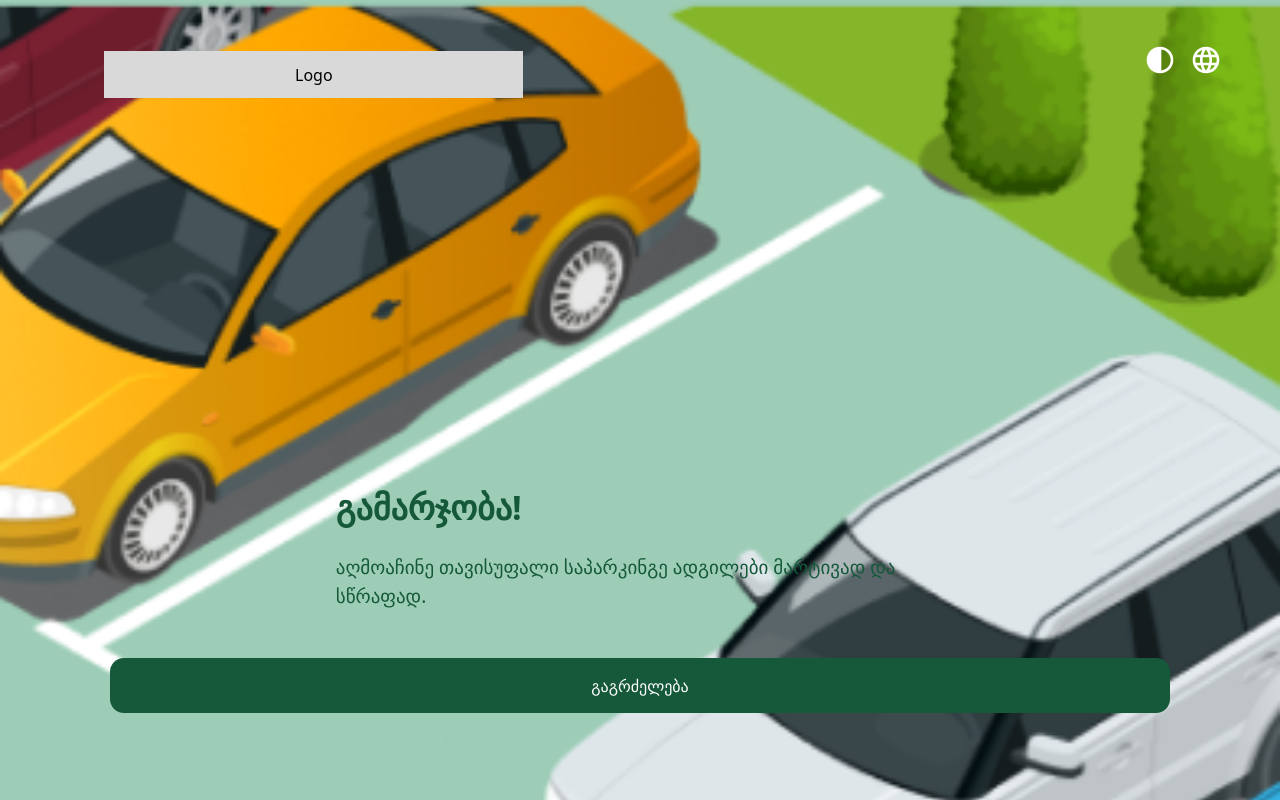
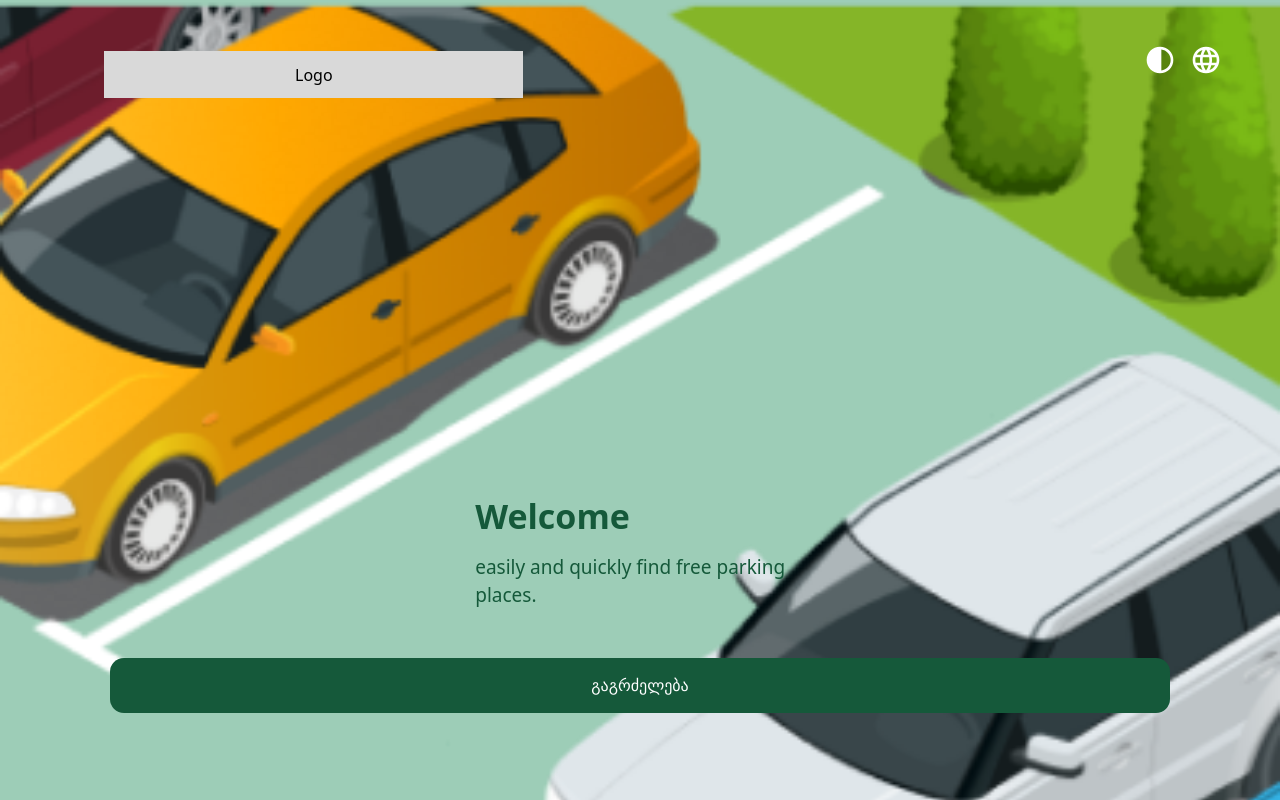
Before and after one commit to chubinaaa/DOER-team2-FE, a Next.js app: page / in a window 1280 px wide. Built offline with nearby package versions, Linux system fonts and the light colour scheme.

Commit message:
chore: implement translation logic

```diff
--- a/src/app/components/WelcomeMessage.tsx
+++ b/src/app/components/WelcomeMessage.tsx
@@ -1,15 +1,17 @@
 "use client";
 
 import React from "react";
+import { useTranslation } from "react-i18next";
 
 const WelcomeMessage = () => {
+    const [t] = useTranslation();
     return (
         <div className="ml-[4%]">
             <h1 className="text-[#15593A] dark:text-white font-bold text-[34px] mb-[3%] transition-colors">
-                გამარჯობა!
+                {t("welcome")}
             </h1>
             <p className="w-[91%] h-[10.5%] text-[#15593A] dark:text-white font-light text-[19px] transition-colors">
-                აღმოაჩინე თავისუფალი საპარკინგე ადგილები მარტივად და სწრაფად.
+                {`${t("easily and quickly find free parking places")}.`}
             </p>
         </div>
     );
```
